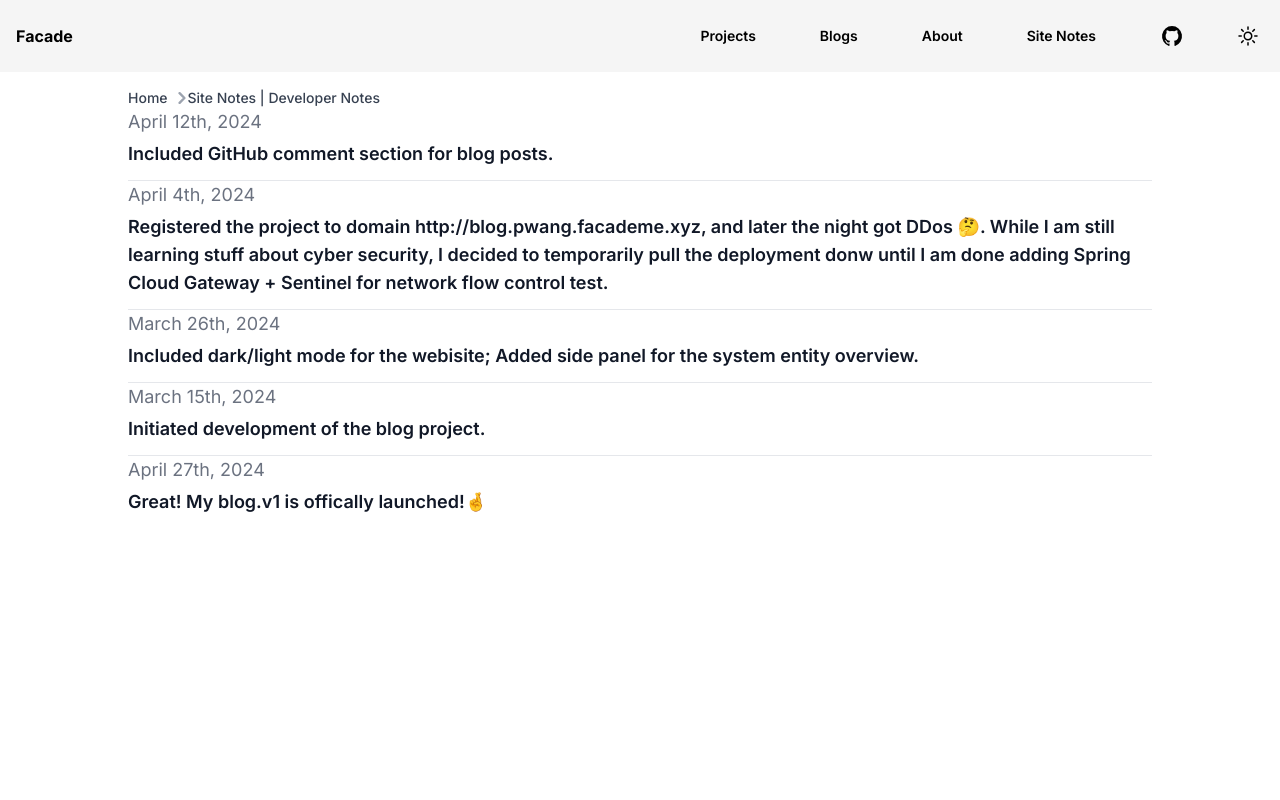
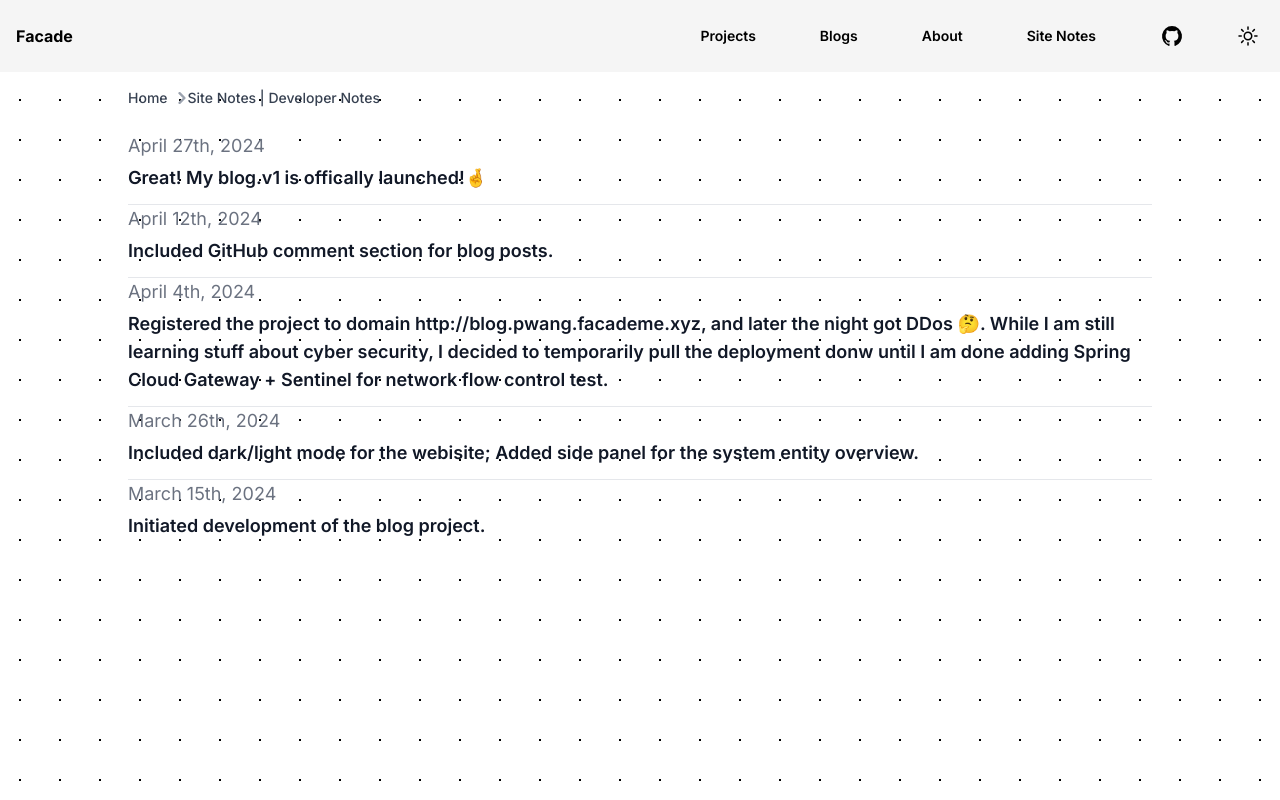
Before and after one commit to pwang1997/zhengliang.facade, a Next.js app: page /site-notes in a window 1280 px wide. Shown: the top 800 px of the page. Built offline with nearby package versions, Linux system fonts and the light colour scheme.

Commit message:
style: add background image

```diff
--- a/src/app/globals.css
+++ b/src/app/globals.css
@@ -17,3 +17,8 @@
         opacity: 1;
     }
 }
+
+body {
+    background-size: 40px 40px;
+    background-image: radial-gradient(circle, #000000 1px, rgba(0, 0, 0, 0) 1px);
+  }
--- a/src/app/site-notes/page.tsx
+++ b/src/app/site-notes/page.tsx
@@ -10,7 +10,7 @@ export default function Page() {
         ]}
       />
 
-      <div className='max-w-md divide-y divide-gray-200 text-gray-900 dark:divide-gray-700 dark:text-white  min-w-full'>
+      <div className='max-w-md divide-y divide-gray-200 text-gray-900 dark:divide-gray-700 dark:text-white min-w-full py-6'>
         {
           notes.map((item: { date: string, text: string }) => {
             return (
--- a/src/app/site-notes/site-notes.ts
+++ b/src/app/site-notes/site-notes.ts
@@ -22,6 +22,6 @@ const _2024_04_27 = {
     date : "April 27th, 2024",
     text : "Great! My blog.v1 is offically launched!🤞"
 }
-const notes = [_2024_04_12, _2024_04_04, _2024_03_26, _2024_03_15, _2024_04_27];
+const notes = [_2024_04_27, _2024_04_12, _2024_04_04, _2024_03_26, _2024_03_15];
 
 export default notes;
```
